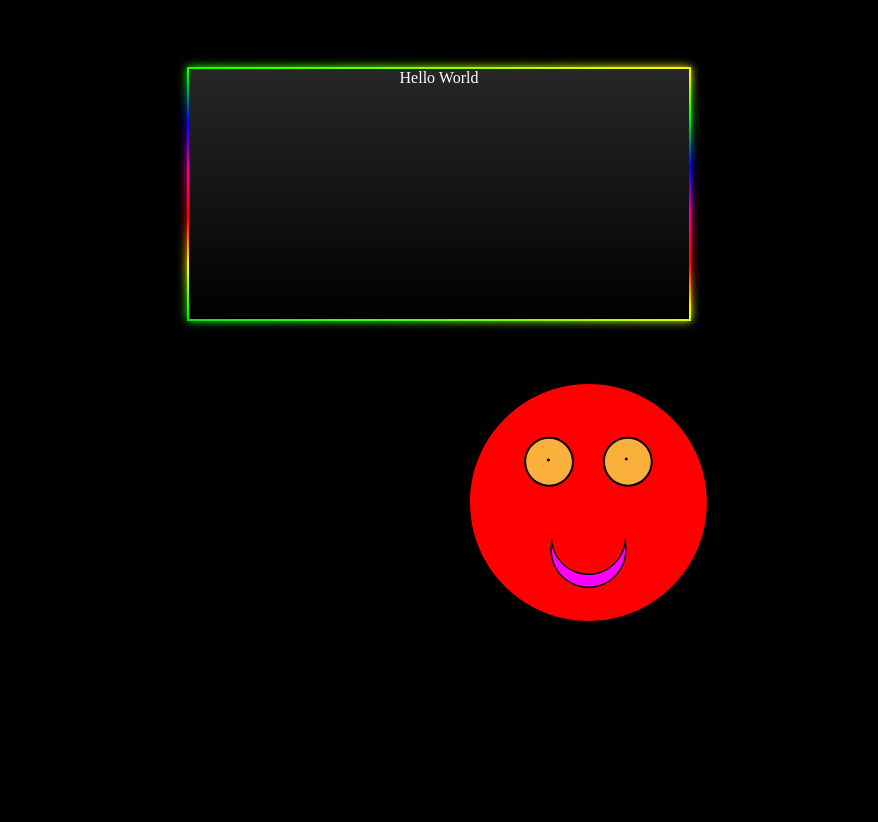
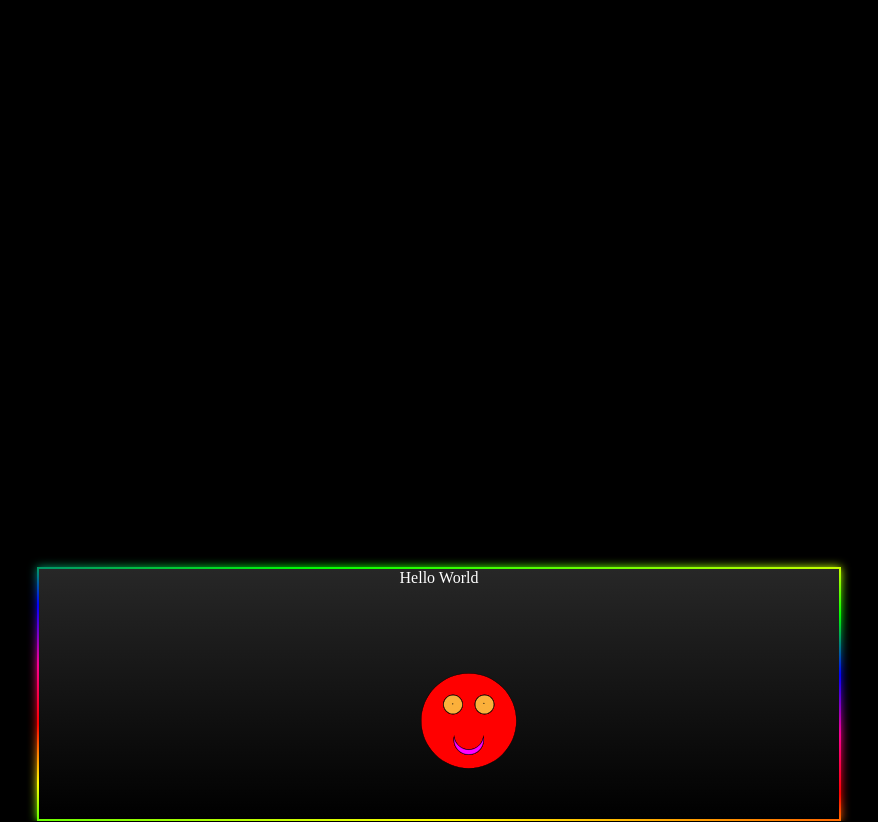
Before and after one commit to Jeanseb24/animated-border, a plain HTML site: page index.html in a window 1280 px wide. Shown: the part 231-1053 px from the top of the page, without its empty margins (201-1079 px from the left). Drawn offline with Linux system fonts and the light colour scheme.

Commit message:
addtexte

```diff
--- a/index.html
+++ b/index.html
@@ -10,7 +10,7 @@
 
 
     <div class="block"><p>Hello World</p>
-        <svg id="bouleone" version="1.1" id="teteronde" xmlns="http://www.w3.org/2000/svg" xmlns:xlink="http://www.w3.org/1999/xlink" width="800px" height="800px">
+        <svg viewBox="0 0 300 500" id="bouleone" version="1.1" id="teteronde" xmlns="http://www.w3.org/2000/svg" xmlns:xlink="http://www.w3.org/1999/xlink" width="80%" height="80%">
             <g class="bouleone">
             <path style="fill:#FF0000;" d="M119.46,238.43C53.865,238.43,0.5,185.065,0.5,119.47C0.5,53.869,53.865,0.5,119.46,0.5
             c65.601,0,118.97,53.37,118.97,118.97C238.43,185.065,185.061,238.43,119.46,238.43z M82.327,160.536
--- a/style.css
+++ b/style.css
@@ -8,8 +8,8 @@ body {
 
 .block {
     position: relative;
-    margin: 300px auto 0;
-    width: 500px;
+    margin: 800px auto 0;
+    width: 800px;
     height: 250px;
     background: linear-gradient(0deg, #000, #272727);
     color: white;
```
Also changed, not shown: Git.txt (added).
